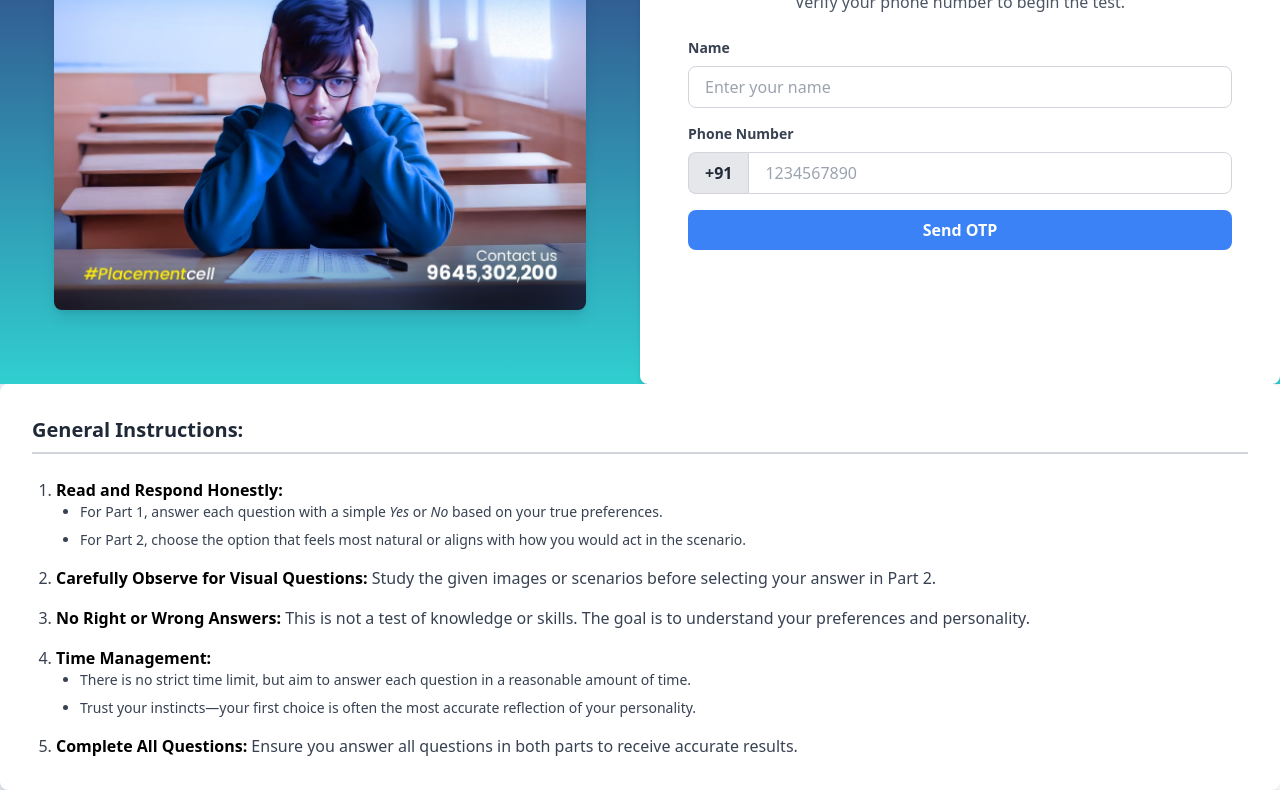
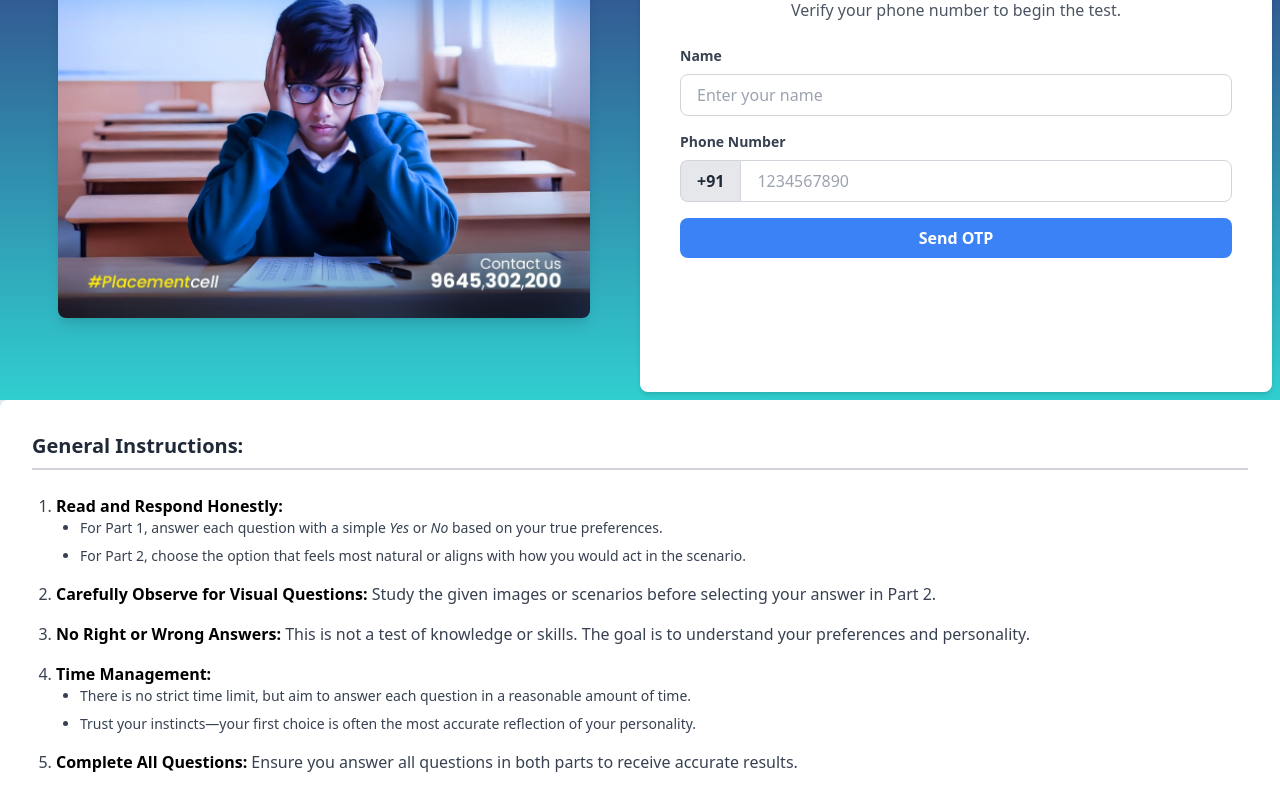
Before and after one commit to Yaseen-cpy/Dopa-LMS, a plain HTML site: page index.html in a window 1280 px wide. Shown: the part 296-1086 px from the top of the page. Drawn offline with nearby package versions, Linux system fonts and the light colour scheme.

Commit message:
css updates

```diff
--- a/index.html
+++ b/index.html
@@ -15,10 +15,10 @@
       }
     </style>
   </head>
-  <body class="min-h-screen flex flex-col items-center justify-center">
+  <body class="flex flex-col items-center justify-center">
     <!-- Main Wrapper -->
     <div
-      class="flex flex-col md:flex-row w-full"
+      class="flex flex-col md:flex-row w-full p-2"
       style="
         background-image: linear-gradient(to top, #30cfd0 0%, #330867 100%);
       "
@@ -36,7 +36,7 @@
 
       <!-- Right Section (Welcome + OTP Form) -->
       <div
-        class="flex-1 bg-white p-6 sm:p-8 md:p-12 sm:rounded-lg shadow-md flex flex-col justify-center max-w-[700px] mx-auto h-auto sm:h-[600px] mt-10 md:mt-20 order-2"
+        class="flex-1 bg-white p-6 sm:p-8 md:p-10 rounded-lg shadow-md flex flex-col justify-center max-w-[700px] mx-auto h-auto sm:h-[600px]  mt-10 md:mt-24 lg:mt-20  order-2"
       >
         <h1
           class="text-center text-xl sm:text-2xl md:text-3xl font-bold text-blue-700 mb-4"
```
